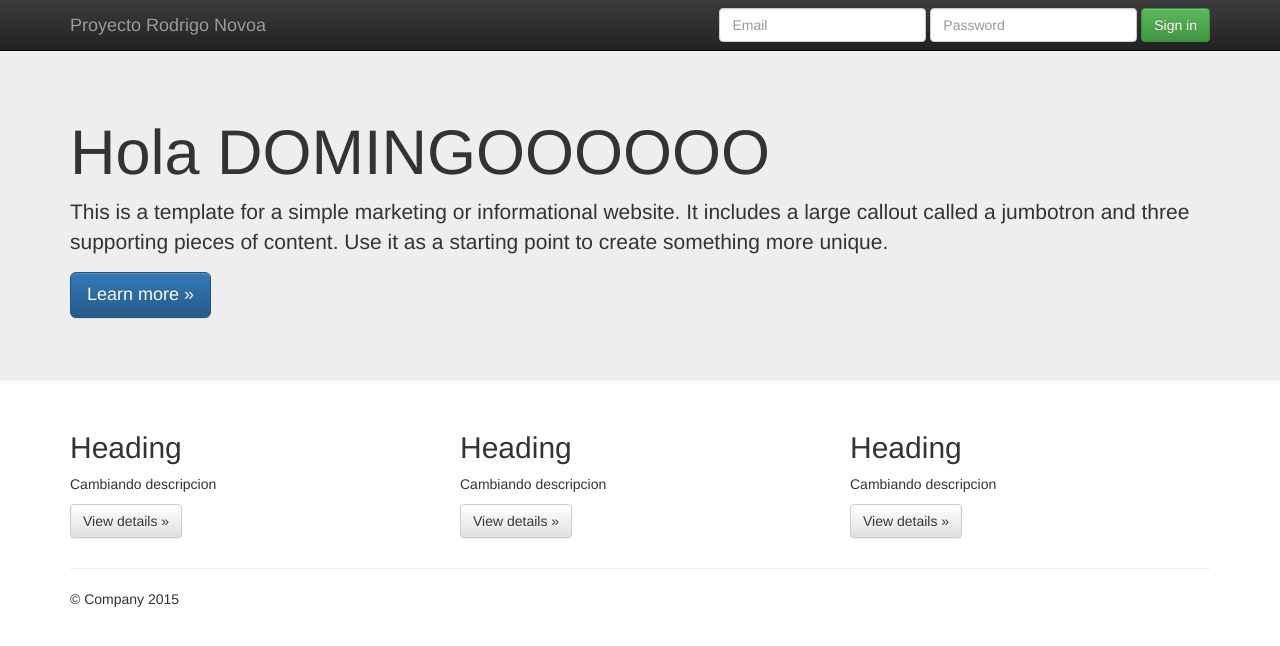
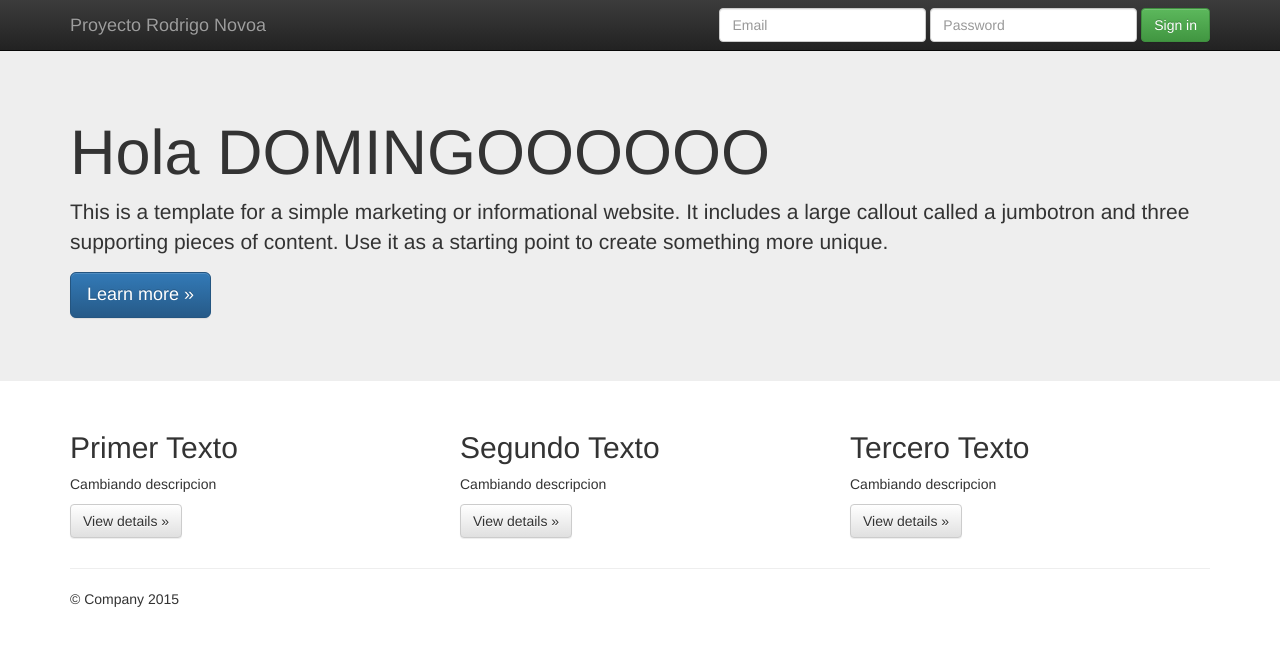
Before and after one commit to exrnovo/Tarea1CursoGIT2023, a plain HTML site: page index.html in a window 1280 px wide. Drawn offline with nearby package versions, Linux system fonts and the light colour scheme.

Commit message:
se modifica archivo index.html modificaciones de subtitulos

```diff
--- a/index.html
+++ b/index.html
@@ -65,17 +65,17 @@
       <!-- Example row of columns -->
       <div class="row">
         <div class="col-md-4">
-          <h2>Heading</h2>
+          <h2>Primer Texto</h2>
           <p>Cambiando descripcion </p>
           <p><a class="btn btn-default" href="#" role="button">View details &raquo;</a></p>
         </div>
         <div class="col-md-4">
-          <h2>Heading</h2>
+          <h2>Segundo Texto</h2>
           <p>Cambiando descripcion</p>
           <p><a class="btn btn-default" href="#" role="button">View details &raquo;</a></p>
        </div>
         <div class="col-md-4">
-          <h2>Heading</h2>
+          <h2>Tercero Texto</h2>
           <p>Cambiando descripcion</p>
           <p><a class="btn btn-default" href="#" role="button">View details &raquo;</a></p>
         </div>
```
